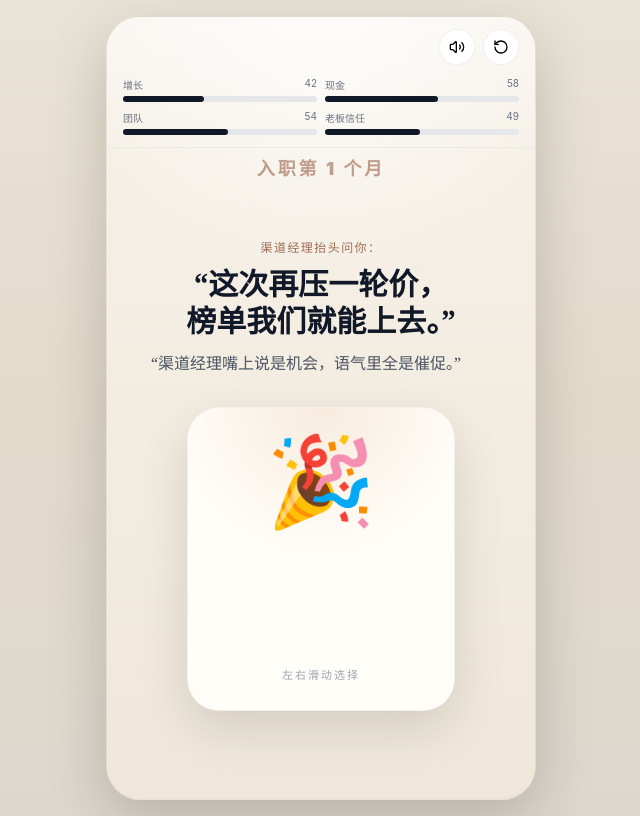
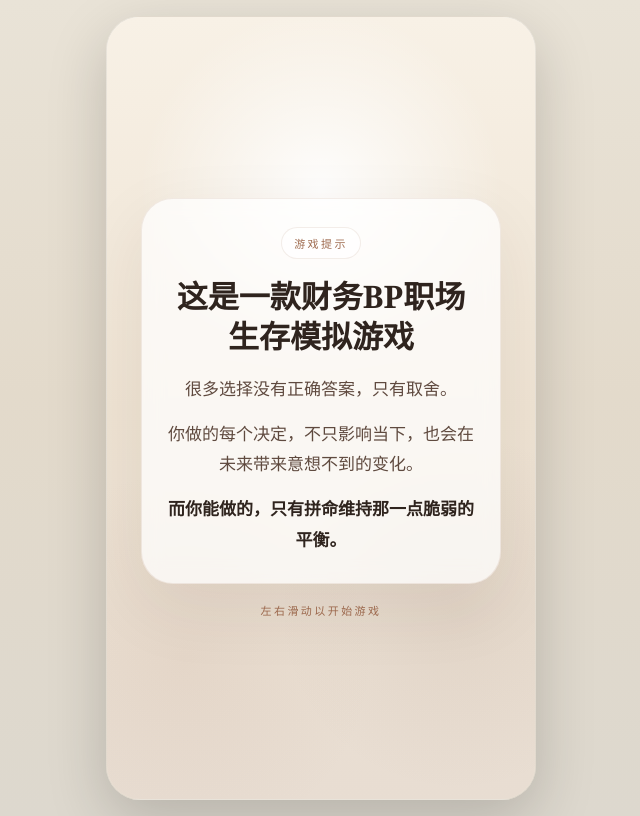
Before and after one commit to bpMiaoMiao/financial-bp-game, a React (Vite) app: page / in a window 1280 px wide. Shown: the whole page, without its empty margins (319-959 px from the left). Built offline with nearby package versions, Linux system fonts and the light colour scheme.

Commit message:
Refine opening flow and restore emoji avatars

```diff
--- a/src/App.jsx
+++ b/src/App.jsx
@@ -934,7 +934,7 @@ function SwipeCard({ event, onChoose }) {
       >
         <div style={{ position: "absolute", inset: 0, background: chainTone.halo }} />
         <div style={{ position: "relative", display: "grid", justifyItems: "center", gap: 12 }}>
-          <div style={{ fontSize: "clamp(72px, 11vh, 92px)", lineHeight: 1 }}>{event.avatar}</div>
+          <div style={{ fontSize: "clamp(84px, 12.5vh, 108px)", lineHeight: 1 }}>{event.avatar}</div>
         </div>
         <div style={{ position: "relative", width: "100%", display: "grid", gap: 10, justifyItems: "center" }}>
           <div style={{ position: "relative", width: "100%", minHeight: 54, display: "grid", placeItems: "center" }}>
@@ -962,10 +962,50 @@ function OutcomeCard({ outcome, onContinue }) {
           <span style={eventMetaStyle}>{outcome.choiceLabel}</span>
         </div>
         <div style={{ position: "relative", display: "grid", justifyItems: "center", gap: 12 }}>
-          <div style={{ fontSize: "clamp(72px, 11vh, 92px)", lineHeight: 1 }}>{outcome.avatar}</div>
+          <div style={{ fontSize: "clamp(84px, 12.5vh, 108px)", lineHeight: 1 }}>{outcome.avatar}</div>
         </div>
         <div style={{ height: 12 }} />
       </div>
+    </div>
+  );
+}
+
+function BriefingCard({ onStart }) {
+  const x = useMotionValue(0);
+  const rotate = useTransform(x, [-160, 0, 160], [-10, 0, 10]);
+  const glow = useTransform(x, [-140, 0, 140], ["rgba(15,118,110,0.08)", "rgba(255,255,255,0.72)", "rgba(190,24,93,0.08)"]);
+  const startedRef = useRef(false);
+
+  const handleEnd = (_, info) => {
+    const distance = info.offset.x;
+    if (Math.abs(distance) > 88) {
+      if (!startedRef.current) {
+        startedRef.current = true;
+        onStart(distance < 0 ? "left" : "right");
+      }
+      return;
+    }
+    animate(x, 0, { type: "spring", stiffness: 360, damping: 28 });
+  };
+
+  return (
+    <div style={{ position: "relative", width: "100%", display: "grid", justifyItems: "center", gap: 18 }}>
+      <motion.div
+        drag="x"
+        dragConstraints={{ left: 0, right: 0 }}
+        dragElastic={0.14}
+        onDragEnd={handleEnd}
+        style={{ x, rotate, width: "min(100%, 360px)", display: "grid", gap: 18, padding: "28px 26px", borderRadius: 32, background: glow, border: "1px solid rgba(159,107,79,0.12)", boxShadow: "0 24px 70px rgba(61,41,26,0.08)", backdropFilter: "blur(10px)", cursor: "grab", touchAction: "pan-y" }}
+      >
+        <div style={briefingEyebrowStyle}>游戏提示</div>
+        <div style={briefingTitleStyle}>这是一款财务BP职场生存模拟游戏</div>
+        <div style={briefingBodyStyle}>
+          <p style={briefingParagraphStyle}>很多选择没有正确答案，只有取舍。</p>
+          <p style={briefingParagraphStyle}>你做的每个决定，不只影响当下，也会在未来带来意想不到的变化。</p>
+          <p style={{ ...briefingParagraphStyle, color: "#2f241e", fontWeight: 700 }}>而你能做的，只有拼命维持那一点脆弱的平衡。</p>
+        </div>
+      </motion.div>
+      <div style={briefingHintStyle}>左右滑动以开始游戏</div>
     </div>
   );
 }
@@ -979,7 +1019,7 @@ function App() {
   const [state, setState] = useState(() => scenarioToState());
   const [copied, setCopied] = useState(false);
   const [soundOn, setSoundOn] = useState(true);
-  const [producerVisible, setProducerVisible] = useState(true);
+  const [openingScreen, setOpeningScreen] = useState("producer");
   const audioRef = useRef(null);
   const prevSceneRef = useRef({ screen: state.screen, eventId: null });
 
@@ -995,10 +1035,12 @@ function App() {
   const surfaceStatusPillStyle = useMemo(() => ({ ...statusPillStyle, background: theme.miniBg }), [theme]);
 
   useEffect(() => {
-    if (!producerVisible) return undefined;
-    const timer = window.setTimeout(() => setProducerVisible(false), 3000);
+    if (openingScreen !== "producer") return undefined;
+    const timer = window.setTimeout(() => {
+      setOpeningScreen("brief");
+    }, 3000);
     return () => window.clearTimeout(timer);
-  }, [producerVisible]);
+  }, [openingScreen]);
 
   useEffect(() => {
     const previous = prevSceneRef.current;
@@ -1029,11 +1071,15 @@ function App() {
           },
         };
       });
-    }, 3000);
+    }, 4000);
     return () => window.clearTimeout(timer);
   }, [state.screen, latestOutcome]);
 
   const restart = () => setState(scenarioToState());
+  const startFromBriefing = (direction) => {
+    playUiSound(audioRef, direction === "left" ? "swipeLeft" : "swipeRight", soundOn);
+    setOpeningScreen(null);
+  };
 
   const advance = (nextState) => {
     const ending = pickEnding(nextState);
@@ -1175,20 +1221,26 @@ function App() {
       <div style={{ width: "min(100%, 430px)", height: "min(calc(100dvh - 16px), 860px)", maxHeight: "calc(100dvh - 16px)", minHeight: 0, boxSizing: "border-box", background: theme.frameBg, borderRadius: 34, overflow: "hidden", border: theme.frameBorder, boxShadow: theme.frameShadow, display: "flex", flexDirection: "column", position: "relative", transition: "background 240ms ease, box-shadow 240ms ease" }}>
         <div style={{ position: "absolute", inset: 0, pointerEvents: "none", background: theme.overlay }} />
 
-        {producerVisible ? (
+        {openingScreen ? (
           <AnimatePresence mode="wait">
             <motion.div
-              key="producer_splash"
+              key={openingScreen}
               initial={{ opacity: 0 }}
               animate={{ opacity: 1 }}
               exit={{ opacity: 0 }}
-              style={producerSplashStyle}
+              style={openingScreen === "producer" ? producerSplashStyle : briefingSplashStyle}
             >
-              <div style={producerBackdropStyle} />
-              <motion.div initial={{ opacity: 0, y: 18 }} animate={{ opacity: 1, y: 0 }} transition={{ delay: 0.25, duration: 0.7 }} style={{ position: "relative", display: "grid", justifyItems: "center", gap: 16 }}>
-                <div style={producerTitleStyle}>鑫姐的财务圈</div>
-                <div style={producerTagStyle}>荣誉出品</div>
-              </motion.div>
+              <div style={openingScreen === "producer" ? producerBackdropStyle : briefingBackdropStyle} />
+              {openingScreen === "producer" ? (
+                <motion.div initial={{ opacity: 0, y: 18 }} animate={{ opacity: 1, y: 0 }} transition={{ delay: 0.25, duration: 0.7 }} style={producerLockupStyle}>
+                  <div style={producerBylineStyle}>A Game by</div>
+                  <div style={producerTitleStyle}>鑫姐的财务圈</div>
+                </motion.div>
+              ) : (
+                <motion.div initial={{ opacity: 0, y: 18 }} animate={{ opacity: 1, y: 0 }} transition={{ delay: 0.15, duration: 0.6 }} style={{ position: "relative", width: "100%", display: "grid", justifyItems: "center", padding: "0 18px" }}>
+                  <BriefingCard onStart={startFromBriefing} />
+                </motion.div>
+              )}
             </motion.div>
           </AnimatePresence>
         ) : (
@@ -1338,6 +1390,15 @@ const secondaryBtnStyle = { height: 46, border: "1px solid rgba(0,0,0,0.08)", bo
 const iconBtnStyle = { width: 36, height: 36, borderRadius: 999, border: "1px solid rgba(0,0,0,0.06)", background: "white", display: "grid", placeItems: "center", cursor: "pointer" };
 const producerSplashStyle = { position: "relative", flex: 1, display: "grid", placeItems: "center", overflow: "hidden", background: "linear-gradient(180deg, #f7efe2 0%, #ecdcc8 54%, #e4d6cb 100%)" };
 const producerBackdropStyle = { position: "absolute", inset: 0, background: "radial-gradient(circle at 50% 28%, rgba(255,255,255,0.9), transparent 30%), radial-gradient(circle at 50% 78%, rgba(170,122,84,0.16), transparent 38%)" };
-const producerTagStyle = { padding: "8px 14px", borderRadius: 999, background: "rgba(255,250,244,0.72)", border: "1px solid rgba(159,107,79,0.16)", fontSize: 12, color: "#9f6b4f", letterSpacing: "0.24em", textTransform: "uppercase" };
-const producerTitleStyle = { fontSize: "clamp(30px, 9vw, 40px)", lineHeight: 1.15, fontWeight: 900, color: "#2f241e", letterSpacing: "0.08em", textAlign: "center", fontFamily: '"Iowan Old Style", "Georgia", serif', textShadow: "0 1px 0 rgba(255,255,255,0.4)" };
+const producerLockupStyle = { position: "relative", display: "grid", justifyItems: "center", gap: 14, padding: "24px 20px", textAlign: "center" };
+const producerBylineStyle = { fontSize: 12, color: "#9f6b4f", letterSpacing: "0.34em", textTransform: "uppercase", fontWeight: 700, textShadow: "0 1px 0 rgba(255,255,255,0.38)" };
+const producerTitleStyle = { fontSize: "clamp(34px, 10vw, 44px)", lineHeight: 1.12, fontWeight: 900, color: "#2f241e", letterSpacing: "0.1em", textAlign: "center", fontFamily: '"Iowan Old Style", "Georgia", serif', textShadow: "0 1px 0 rgba(255,255,255,0.42)" };
+const briefingSplashStyle = { position: "relative", flex: 1, display: "grid", placeItems: "center", overflow: "hidden", background: "linear-gradient(180deg, #f8f1e6 0%, #eee3d3 50%, #e8ddd2 100%)" };
+const briefingBackdropStyle = { position: "absolute", inset: 0, background: "radial-gradient(circle at 50% 22%, rgba(255,255,255,0.92), transparent 28%), radial-gradient(circle at 18% 82%, rgba(159,107,79,0.08), transparent 26%), radial-gradient(circle at 82% 76%, rgba(120,82,64,0.08), transparent 26%)" };
+const briefingInnerStyle = { position: "relative", width: "min(100%, 360px)", display: "grid", gap: 18, padding: "28px 26px", borderRadius: 32, background: "rgba(255,251,246,0.72)", border: "1px solid rgba(159,107,79,0.12)", boxShadow: "0 24px 70px rgba(61,41,26,0.08)", backdropFilter: "blur(10px)" };
+const briefingEyebrowStyle = { justifySelf: "center", padding: "7px 12px", borderRadius: 999, fontSize: 11, color: "#9f6b4f", letterSpacing: "0.22em", textTransform: "uppercase", background: "rgba(255,255,255,0.65)", border: "1px solid rgba(159,107,79,0.12)" };
+const briefingTitleStyle = { fontSize: "clamp(24px, 7.2vw, 31px)", lineHeight: 1.28, fontWeight: 900, color: "#2f241e", textAlign: "center", fontFamily: '"Iowan Old Style", "Georgia", serif' };
+const briefingBodyStyle = { display: "grid", gap: 14, textAlign: "center" };
+const briefingParagraphStyle = { margin: 0, fontSize: "clamp(15px, 4vw, 17px)", lineHeight: 1.8, color: "#5f4a3f" };
+const briefingHintStyle = { fontSize: 11, color: "#9f6b4f", letterSpacing: "0.22em", textTransform: "uppercase" };
 export default App;
```
